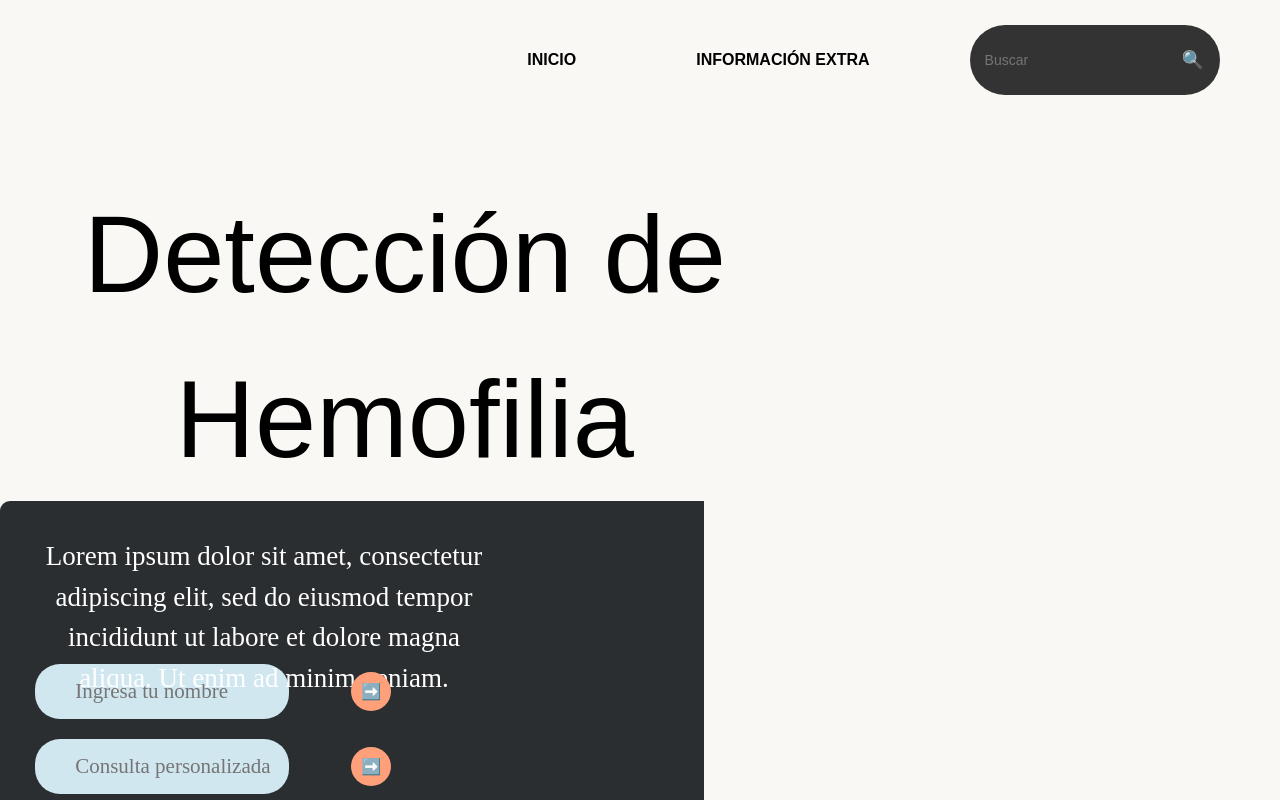
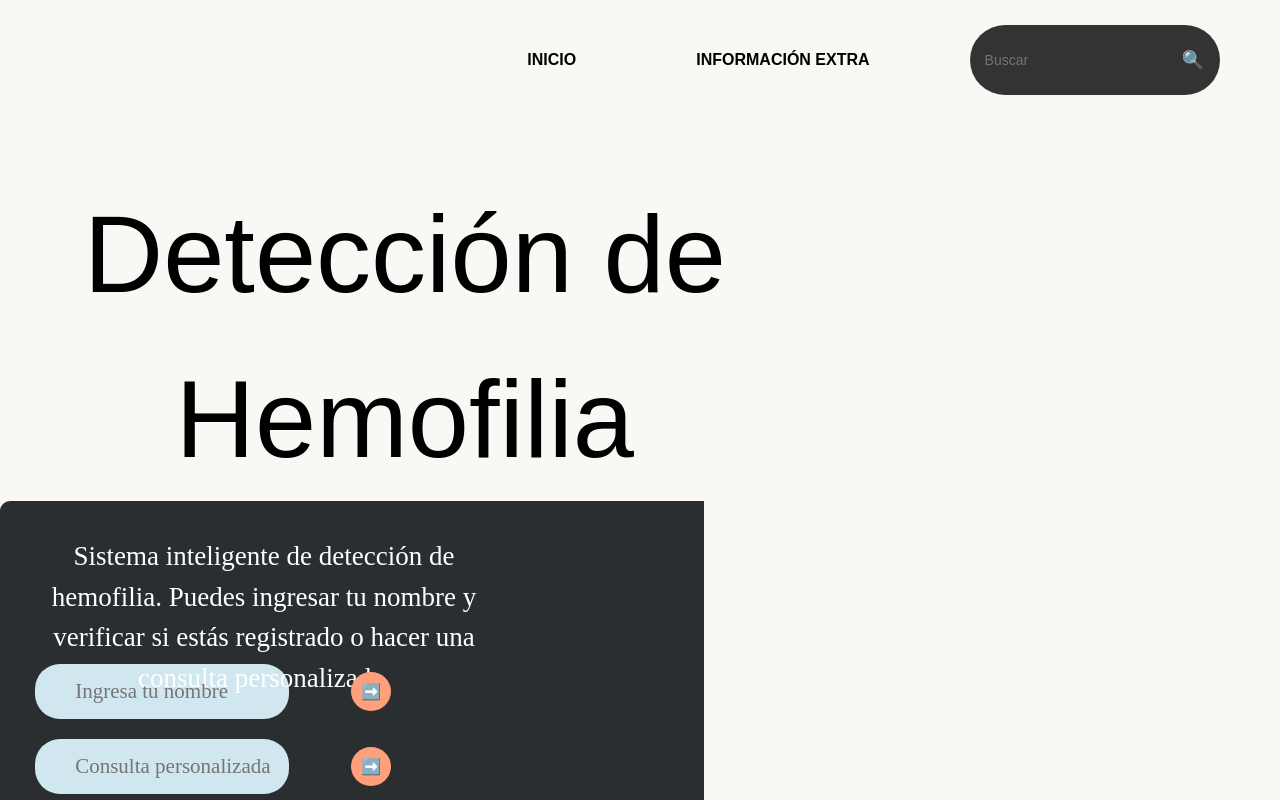
Before and after one commit to alonsopaz02/expert_system_example-v2, a React (Vite) app: page / in a window 1280 px wide. Built offline with nearby package versions, Linux system fonts and the light colour scheme; a web font is replaced by a local one.

Commit message:
info de home actualizada

```diff
--- a/package.json
+++ b/package.json
@@ -24,6 +24,6 @@
     "eslint-plugin-react-hooks": "^5.1.0-rc.0",
     "eslint-plugin-react-refresh": "^0.4.9",
     "globals": "^15.9.0",
-    "vite": "^5.4.1"
+    "vite": "^5.4.5"
   }
 }
--- a/src/pages/Home.jsx
+++ b/src/pages/Home.jsx
@@ -35,7 +35,7 @@ function Home() {
         <div className="title-container">Detección de Hemofilia</div>
         <div className="descripcion-container">
           <div className="descripcion">
-            Lorem ipsum dolor sit amet, consectetur adipiscing elit, sed do eiusmod tempor incididunt ut labore et dolore magna aliqua. Ut enim ad minim veniam.
+            Sistema inteligente de detección de hemofilia. Puedes ingresar tu nombre y verificar si estás registrado o hacer una consulta personalizada.
           </div>
           <div className="boton-container">
             <CustomButton
```
Also changed, not shown: 1 other file (tests, documents, lock files or other folders).
